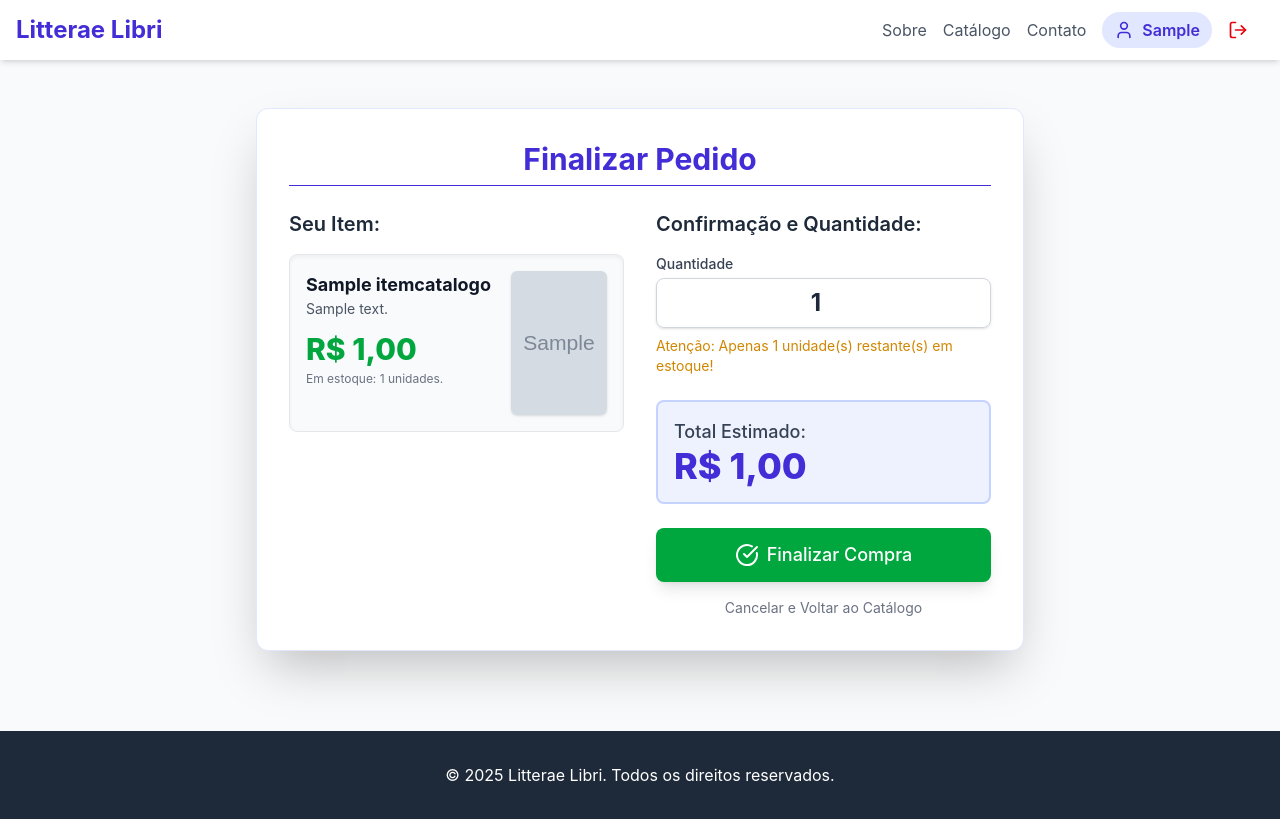
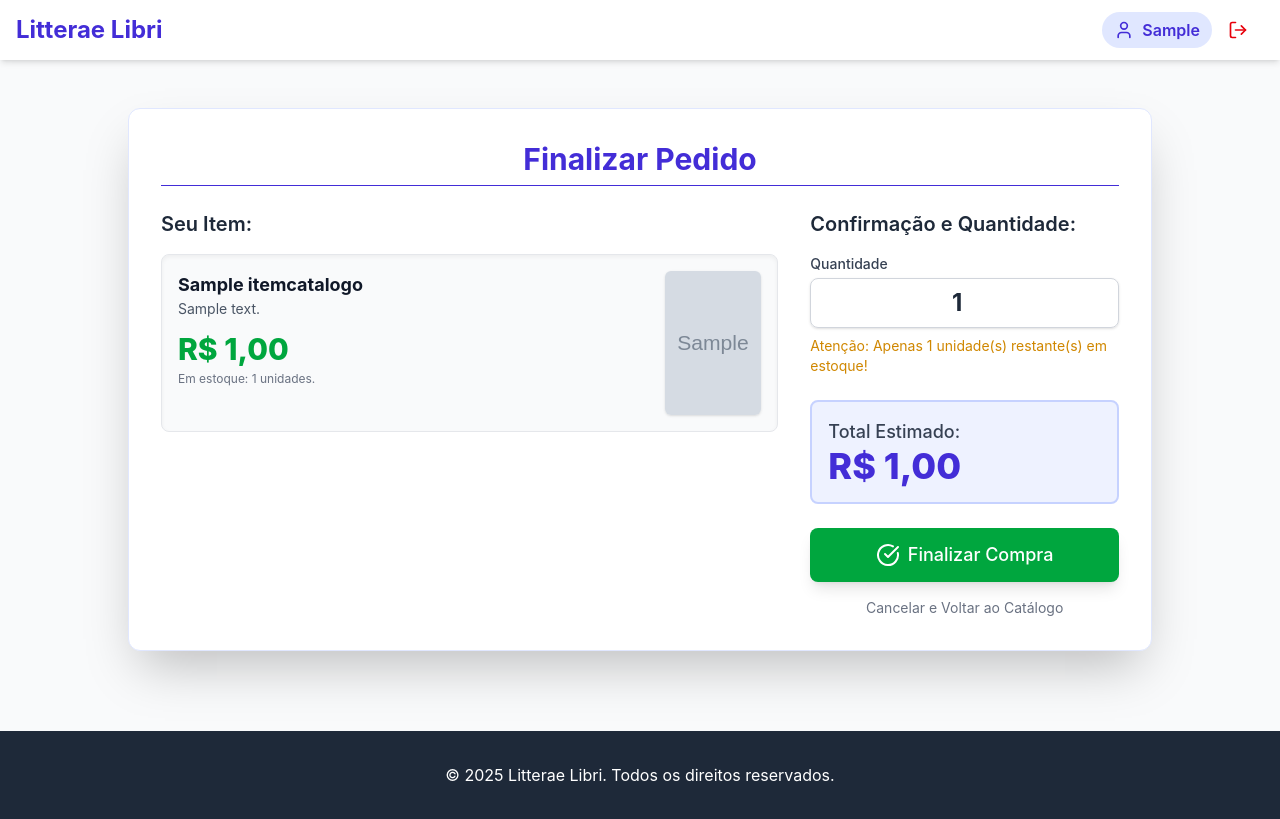
Before and after one commit to gabe-pud/WEB-III-Projeto-P2, a Django app: page /1/ in a window 1280 px wide. Run offline with Django 5.2, Linux system fonts and the light colour scheme; a user stored in the database is signed in; tables that the repository leaves empty hold one stand-in row (values such as "Sample post"); grey boxes marked "Sample" are stand-in pictures.

Commit message:
feat: Update layout and styles for improved responsiveness and user experience

```diff
--- a/litterae_libri/main_page/templates/index.html
+++ b/litterae_libri/main_page/templates/index.html
@@ -60,7 +60,7 @@
         {% endif %}
     </section>
 
-    <section id="produtos" class="py-12 md:py-16 bg-gray-100 rounded-xl shadow-inner mt-12">
+    <section id="produtos" class="py-12 px-8 md:py-16 bg-gray-100 rounded-xl shadow-inner mt-12">
         <h2 class="text-3xl font-bold text-center text-gray-800 mb-10">Nosso Catálogo de Itens</h2>
 
         {% if itens_catalogo %}
@@ -153,7 +153,8 @@
 
                 <h3 class="text-xl font-semibold text-gray-800 pt-4">Localização</h3>
                 <div class="h-64 w-full bg-gray-200 rounded-lg overflow-hidden border border-gray-300">
-                    <p class="text-center text-gray-500 pt-10">Opcional: Embed de mapa do Google Maps</p>
+                    <iframe src="https://www.google.com/maps/embed?pb=!1m18!1m12!1m3!1d3644.026117565706!2d-46.41505312480393!3d-24.00526312151785!2m3!1f0!2f0!3f0!3m2!1i1024!2i768!4f13.1!3m3!1m2!1s0x94ce1fe1e25e4c5f%3A0x6a0c0e5a9953251e!2sFatec%20Praia%20Grande!5e0!3m2!1spt-BR!2sbr!4v1700940982367!5m2!1spt-BR!2sbr" width="100%" height="100%" style="border:0;" allowfullscreen="" loading="lazy" referrerpolicy="no-referrer-when-downgrade"></iframe>
+                    <p class="text-center text-gray-500 pt-10"></p>
                 </div>
             </div>
             {% endif %}
--- a/litterae_libri/pedidos/templates/pedidos/compra.html
+++ b/litterae_libri/pedidos/templates/pedidos/compra.html
@@ -6,20 +6,22 @@
 {% block title %}Finalizar Pedido - {{ item.nome }}{% endblock title %}
 
 {% block content %}
-<div class="max-w-3xl mx-auto bg-white p-8 rounded-xl shadow-2xl border border-indigo-100">
+<div class="max-w-5xl  mx-auto bg-white p-8 rounded-xl shadow-2xl border border-indigo-100 ">
     <h1 class="text-3xl font-bold text-center text-indigo-700 mb-6 border-b pb-2">Finalizar Pedido</h1>
 
     <div class="flex flex-col md:flex-row gap-8">
-        <div class="md:w-1/2">
+        <div class="md:w-2/3">
             <h2 class="text-xl font-semibold text-gray-800 mb-4">Seu Item:</h2>
-            <div class="p-4 border border-gray-200 rounded-lg shadow-inner bg-gray-50 flex justify-between">
+
+            <div class="p-4 border border-gray-200 rounded-lg shadow-inner bg-gray-50 flex justify-between gap-4">
                 <div>
                     <h3 class="text-lg font-bold text-gray-900">{{ item.nome }}</h3>
-                    <p class="text-sm text-gray-600 mb-3">{{ item.descricao|truncatechars:100 }}</p>
+                    <p class="text-sm text-gray-600 mb-3 break-all ">{{ item.descricao|truncatechars:100 }}</p>
                     <p class="text-3xl font-extrabold text-green-600">R$ {{ item.preco|floatformat:2 }}</p>
                     <p class="text-xs text-gray-500 mt-1">Em estoque: {{ item.estoque }} unidades.</p>
                 </div>
-                <div>
+                <div class = "min-w-24 ">
+
                     {% if item.foto %}
                         <img src="{{ item.foto.url }}" alt="Capa: {{ item.nome }}" class="w-24 h-36 object-cover rounded-md shadow">
                     {% endif %}
@@ -27,7 +29,7 @@
             </div>
         </div>
 
-        <div class="md:w-1/2">
+        <div class="md:w-1/3">
             <h2 class="text-xl font-semibold text-gray-800 mb-4">Confirmação e Quantidade:</h2>
             <form method="post" class="space-y-6">
                 {% csrf_token %}
--- a/litterae_libri/static/css/style.css
+++ b/litterae_libri/static/css/style.css
@@ -46,6 +46,8 @@
     --container-sm: 24rem;
     --container-md: 28rem;
     --container-3xl: 48rem;
+    --container-4xl: 56rem;
+    --container-5xl: 64rem;
     --text-xs: 0.75rem;
     --text-xs--line-height: calc(1 / 0.75);
     --text-sm: 0.875rem;
@@ -247,9 +249,6 @@
   .order-2 {
     order: 2;
   }
-  .float-right {
-    float: right;
-  }
   .container {
     width: 100%;
     @media (width >= 40rem) {
@@ -298,9 +297,6 @@
   .mb-1 {
     margin-bottom: calc(var(--spacing) * 1);
   }
-  .mb-2 {
-    margin-bottom: calc(var(--spacing) * 2);
-  }
   .mb-3 {
     margin-bottom: calc(var(--spacing) * 3);
   }
@@ -321,12 +317,6 @@
   }
   .ml-1 {
     margin-left: calc(var(--spacing) * 1);
-  }
-  .ml-4 {
-    margin-left: calc(var(--spacing) * 4);
-  }
-  .box-content {
-    box-sizing: content-box;
   }
   .line-clamp-3 {
     overflow: hidden;
@@ -376,6 +366,15 @@
   .h-auto {
     height: auto;
   }
+  .min-h-screen {
+    min-height: 100vh;
+  }
+  .w-2 {
+    width: calc(var(--spacing) * 2);
+  }
+  .w-2\/3 {
+    width: calc(2/3 * 100%);
+  }
   .w-4 {
     width: calc(var(--spacing) * 4);
   }
@@ -394,8 +393,23 @@
   .w-full {
     width: 100%;
   }
+  .max-w-2 {
+    max-width: calc(var(--spacing) * 2);
+  }
+  .max-w-2\/3 {
+    max-width: calc(2/3 * 100%);
+  }
+  .max-w-3 {
+    max-width: calc(var(--spacing) * 3);
+  }
   .max-w-3xl {
     max-width: var(--container-3xl);
+  }
+  .max-w-4xl {
+    max-width: var(--container-4xl);
+  }
+  .max-w-5xl {
+    max-width: var(--container-5xl);
   }
   .max-w-md {
     max-width: var(--container-md);
@@ -403,14 +417,26 @@
   .max-w-sm {
     max-width: var(--container-sm);
   }
+  .min-w-24 {
+    min-width: calc(var(--spacing) * 24);
+  }
   .min-w-full {
     min-width: 100%;
+  }
+  .flex-none {
+    flex: none;
   }
   .flex-shrink {
     flex-shrink: 1;
   }
   .shrink-0 {
     flex-shrink: 0;
+  }
+  .flex-grow {
+    flex-grow: 1;
+  }
+  .grow {
+    flex-grow: 1;
   }
   .border-collapse {
     border-collapse: collapse;
@@ -652,6 +678,9 @@
   .px-4 {
     padding-inline: calc(var(--spacing) * 4);
   }
+  .px-5 {
+    padding-inline: calc(var(--spacing) * 5);
+  }
   .px-6 {
     padding-inline: calc(var(--spacing) * 6);
   }
@@ -771,6 +800,9 @@
   .tracking-wider {
     --tw-tracking: var(--tracking-wider);
     letter-spacing: var(--tracking-wider);
+  }
+  .break-all {
+    word-break: break-all;
   }
   .whitespace-nowrap {
     white-space: nowrap;
@@ -1023,6 +1055,16 @@
       width: calc(1/2 * 100%);
     }
   }
+  .md\:w-1\/3 {
+    @media (width >= 48rem) {
+      width: calc(1/3 * 100%);
+    }
+  }
+  .md\:w-2\/3 {
+    @media (width >= 48rem) {
+      width: calc(2/3 * 100%);
+    }
+  }
   .md\:grid-cols-2 {
     @media (width >= 48rem) {
       grid-template-columns: repeat(2, minmax(0, 1fr));
--- a/litterae_libri/templates/layouts/base.html
+++ b/litterae_libri/templates/layouts/base.html
@@ -10,7 +10,7 @@
     <script src="https://unpkg.com/lucide@latest"></script>
 </head>
 
-<body class="bg-gray-50 text-gray-800 font-['Inter']">
+<body class="bg-gray-50 text-gray-800 font-['Inter'] flex flex-col min-h-screen">
     <header class="bg-white shadow-md sticky top-0 z-50">
         <nav class="container mx-auto px-4 py-3 flex justify-between items-center">
 
@@ -18,10 +18,12 @@
                 Litterae Libri
             </a>
 
-            <div class="flex items-center space-x-4">
+            <div class="flex items-center space-x-4 ">
+                {% if request.path == '/' %}
                 <a href="#sobre" class="text-gray-600 hover:text-indigo-600 transition duration-200 hidden md:inline">Sobre</a>
                 <a href="#produtos" class="text-gray-600 hover:text-indigo-600 transition duration-200 hidden md:inline">Catálogo</a>
                 <a href="#contato" class="text-gray-600 hover:text-indigo-600 transition duration-200 hidden md:inline">Contato</a>
+                {% endif %}
 
                 {% if user.is_authenticated %}
                     <a href="{% url 'perfil' %}" class="flex items-center space-x-2 bg-indigo-100 text-indigo-700 px-3 py-1.5 rounded-full font-semibold hover:bg-indigo-200 transition duration-200">
@@ -60,7 +62,7 @@
         {% endif %}
     </div>
 
-    <main class="container mx-auto px-4 py-8">
+    <main class="container mx-auto px-4 py-8 grow">
         {% block content %}
 
         {% endblock content %}
```
Also changed, not shown: package-lock.json.
